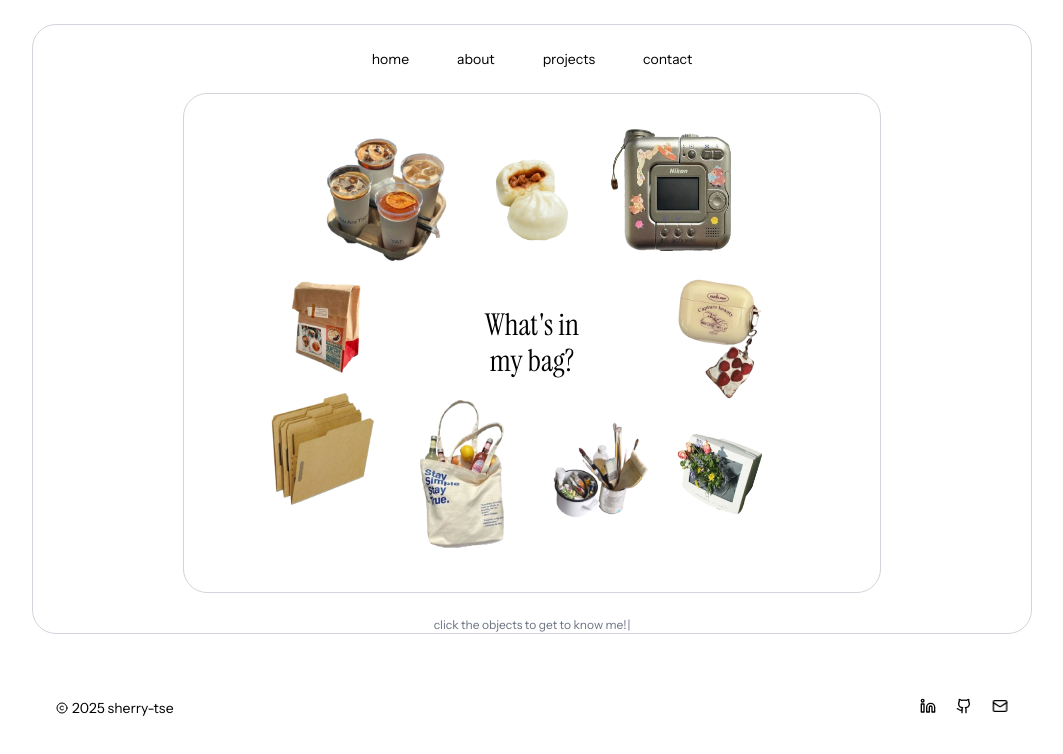
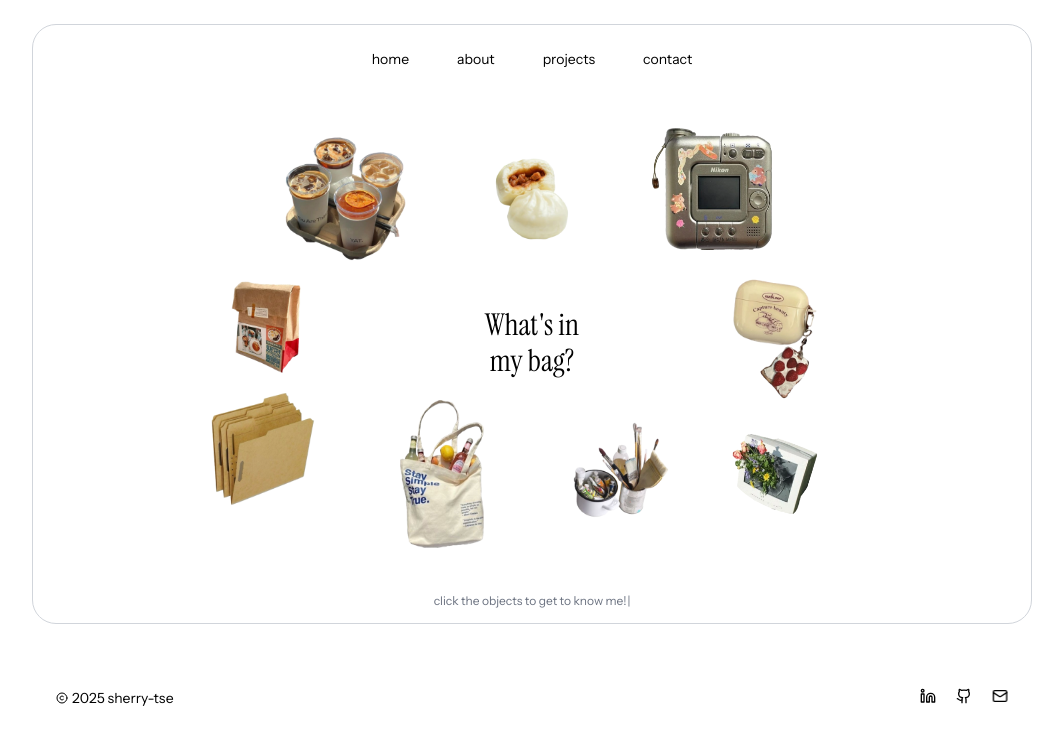
Before and after one commit to stse3/my-portfolio, a React (Vite) app: page /about in a window 1280 px wide. Shown: the top 754 px of the page, without its empty margins (108-1171 px from the left). Built offline with nearby package versions, Linux system fonts and the light colour scheme.

Commit message:
fixed about

```diff
--- a/src/pages/About.jsx
+++ b/src/pages/About.jsx
@@ -91,10 +91,9 @@ export default function About() {
 
   return (
     <div className="w-full text-center">
-      <div className="">
       <div
         ref={containerRef}
-        className="relative h-[500px] w-[70%] mx-auto border border-gray-300 rounded-3xl p-6 mb-6"
+        className="relative h-[500px] w-[90%] mx-auto"
       >
         {/* Central Text */}
         <div className="absolute top-1/2 left-1/2 -translate-x-1/2 -translate-y-1/2 text-center">
@@ -123,9 +122,7 @@ export default function About() {
             />
           </div>
         ))}
-
       </div>
-      <div className="text-center mt-4">
       <div className="text-xs text-gray-500">
           <Typewriter
         onInit={(typewriter) => {
@@ -150,9 +147,6 @@ export default function About() {
         }}
         />
       </div>
-      </div>
-      </div>
-
 
 
 
```
Lines whose indentation alone changed are shown as unchanged.
